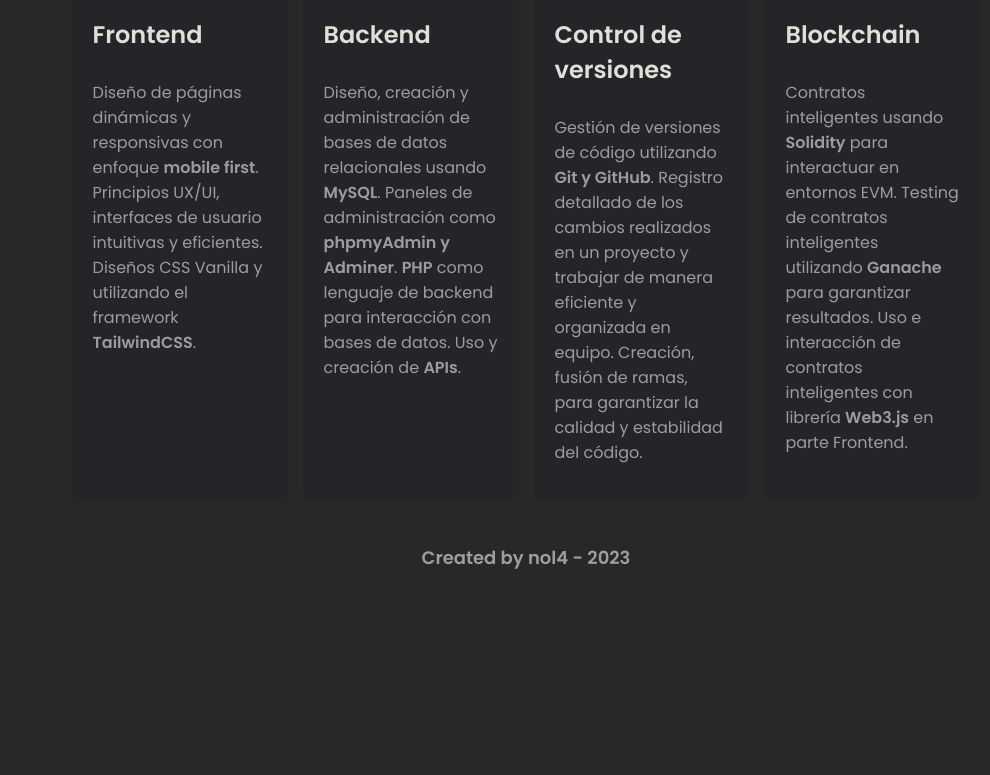
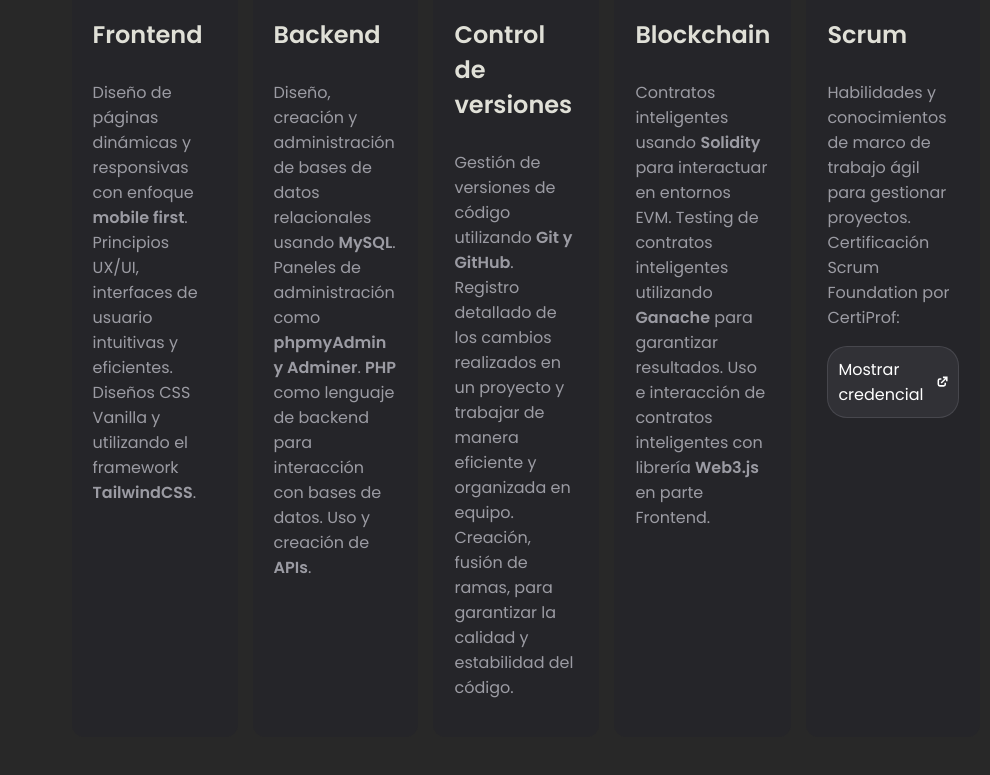
Before and after one commit to nol4lej/portafolio, a website: page index.html in a window 1280 px wide. Shown: the part 804-1579 px from the top of the page, without its empty margins (114-1104 px from the left). Before the commit the page ends 1426 px from the top, so only its background shows below. Drawn offline with Linux system fonts and the light colour scheme.

Commit message:
Scrum added

```diff
--- a/index.html
+++ b/index.html
@@ -93,6 +93,19 @@
             <h2>Blockchain</h2>
             <p>Contratos inteligentes usando <b>Solidity</b> para interactuar en entornos EVM. Testing de contratos inteligentes utilizando <b>Ganache</b> para garantizar resultados. Uso e interacción de contratos inteligentes con librería <b>Web3.js</b> en parte Frontend.</p>
         </article>
+        <article>
+            <div class="technologies_imgs">
+                <img src="src/img/scrum.png" alt="">
+            </div>
+            <h2>Scrum</h2>
+            <p>Habilidades y conocimientos de marco de trabajo ágil para gestionar proyectos. Certificación Scrum Foundation por CertiProf:</p>
+            <a class="scrum_link" href="https://www.credly.com/badges/c3d0a850-7095-4b98-8fcc-e8f38c966b58/linked_in_profile" target="_blank">
+                Mostrar credencial
+                <svg xmlns="http://www.w3.org/2000/svg" viewBox="0 0 16 16" data-supported-dps="16x16" fill="currentColor" class="mercado-match" width="16" height="16" focusable="false">
+                    <path d="M15 1v6h-2V4.41L7.41 10 6 8.59 11.59 3H9V1zm-4 10a1 1 0 01-1 1H5a1 1 0 01-1-1V6a1 1 0 011-1h2V3H5a3 3 0 00-3 3v5a3 3 0 003 3h5a3 3 0 003-3V9h-2z"></path>
+                </svg>
+            </a>
+        </article>
     </section>
 
     <footer>
--- a/src/css/styles.css
+++ b/src/css/styles.css
@@ -223,6 +223,24 @@
   padding-top: 8px;
   color: rgba(235,235,245,.6);
 }
+
+.scrum_link{
+  display: flex;
+  align-items: center;
+  justify-content: center;
+  gap: 5px;
+  border: 1px solid red;
+  color: #fff;
+  border-radius: 20px;
+  border: 1px solid transparent;
+  background-color: #313136;
+  border-color: rgba(82,82,89,.68);
+  padding: 10px;
+}
+
+.scrum_link > svg{
+  width: 20px;
+}
 /* SECTION - SECTION - SECTION - SECTION */
 
 /* FOOTER - FOOTER- FOOTER - FOOTER */
```
Also changed, not shown: src/img/scrum.svg (added), src/img/scrum2.png (added).
